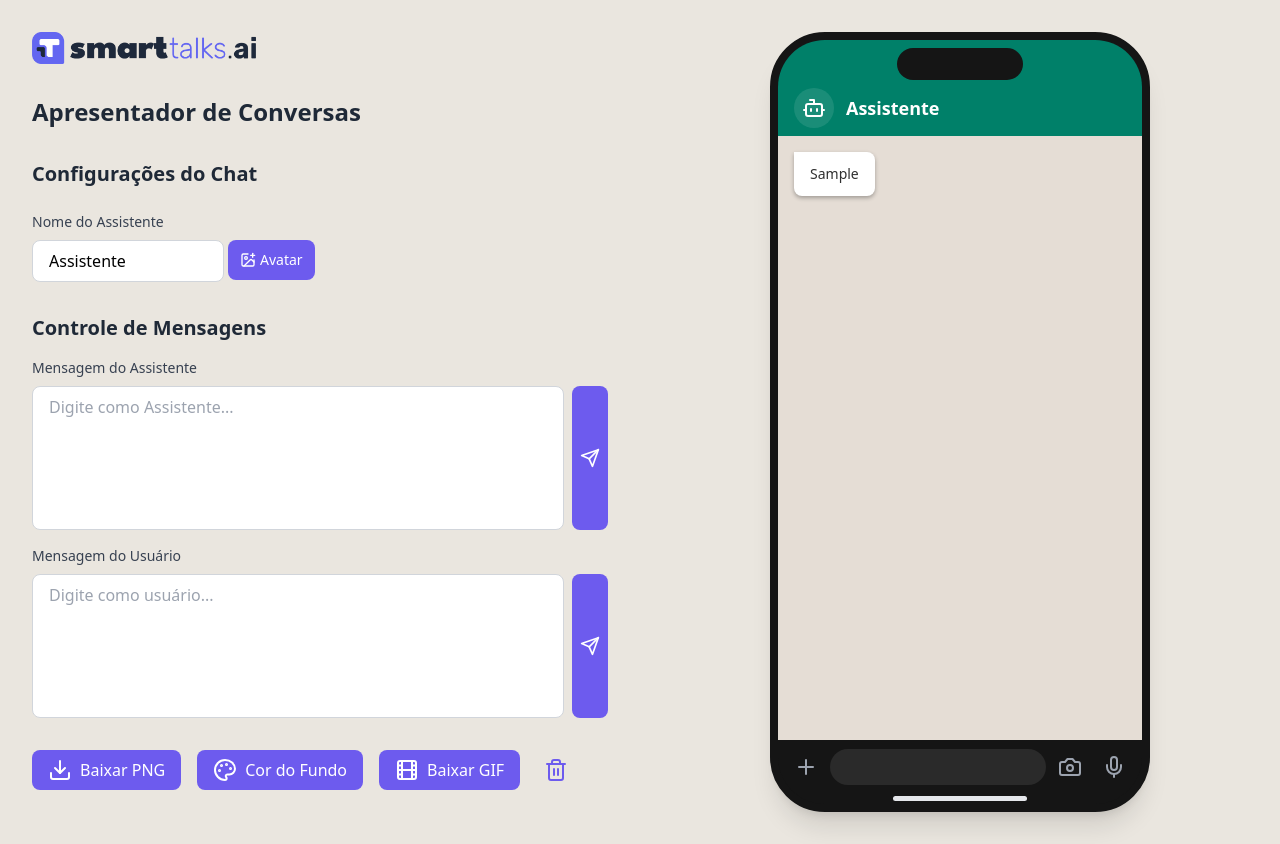
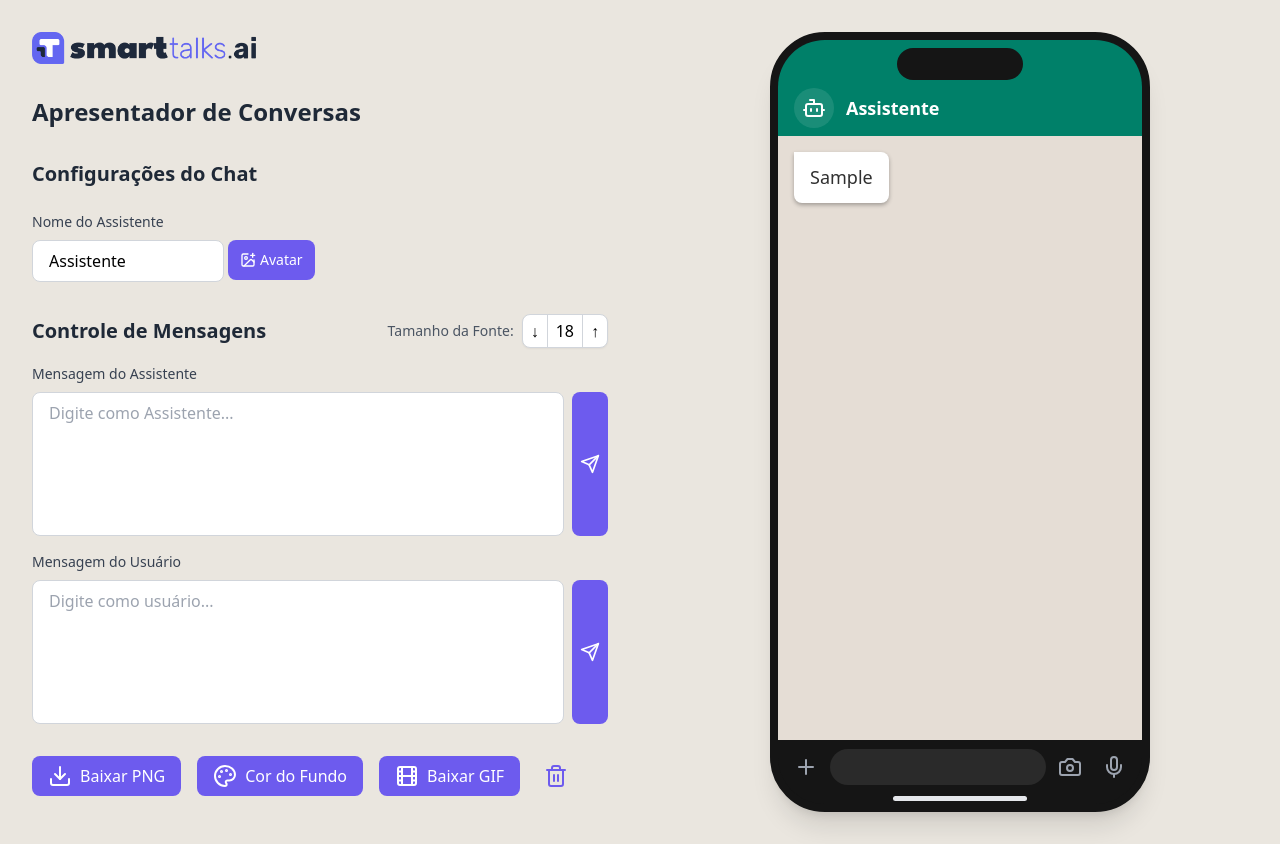
Before and after one commit to Protospi/chat-press, a React (Vite) app: page / in a window 1280 px wide. Both pictures are taken after typing "Sample" into the empty fields and a click on the button 590 px from the left and 458 px from the top of the page. Built offline with nearby package versions, Linux system fonts and the light colour scheme.

Commit message:
feat: font size

```diff
--- a/src/App.tsx
+++ b/src/App.tsx
@@ -24,6 +24,7 @@ function App() {
   const messagesContainerRef = useRef<HTMLDivElement>(null);
   const [gifBackground, setGifBackground] = useState('#ffffff');
   const [isColorPickerOpen, setIsColorPickerOpen] = useState(false);
+  const [fontSize, setFontSize] = useState(18);
 
   const handleAssistantMessage = (text: string) => {
     setMessages([...messages, { text, isUser: false }]);
@@ -111,6 +112,10 @@ function App() {
     }
   };
 
+  const handleFontSizeChange = (change: number) => {
+    setFontSize(prev => Math.min(Math.max(prev + change, 12), 24));
+  };
+
   return (
     <div className="min-h-screen bg-[#eae6df] flex">
       {/* Left Column - Controls */}
@@ -139,7 +144,29 @@ function App() {
         </div>
 
         <div className="space-y-4">
-          <h3 className="text-xl font-semibold text-gray-800">Controle de Mensagens</h3>
+          <div className="flex justify-between items-center">
+            <h3 className="text-xl font-semibold text-gray-800">Controle de Mensagens</h3>
+            <div className="flex items-center gap-2">
+              <span className="text-sm text-gray-600">Tamanho da Fonte:</span>
+              <div className="flex items-center bg-white rounded-lg border border-gray-300 shadow-sm">
+                <button
+                  onClick={() => handleFontSizeChange(-1)}
+                  className="px-2 py-1 hover:bg-gray-100 border-r border-gray-300"
+                  title="Diminuir fonte"
+                >
+                  ↓
+                </button>
+                <span className="px-2 min-w-[2rem] text-center">{fontSize}</span>
+                <button
+                  onClick={() => handleFontSizeChange(1)}
+                  className="px-2 py-1 hover:bg-gray-100 border-l border-gray-300"
+                  title="Aumentar fonte"
+                >
+                  ↑
+                </button>
+              </div>
+            </div>
+          </div>
           <div className="space-y-4">
             <div>
               <label className="block text-sm font-medium text-gray-700 mb-2">Mensagem do Assistente</label>
@@ -206,6 +233,7 @@ function App() {
                   key={index}
                   message={msg.text}
                   isUser={msg.isUser}
+                  fontSize={fontSize}
                 />
               ))}
             </div>
--- a/src/components/ChatBubble.tsx
+++ b/src/components/ChatBubble.tsx
@@ -3,10 +3,14 @@ import React from 'react';
 interface ChatBubbleProps {
   message: string;
   isUser: boolean;
+  fontSize?: number;
 }
 
-export const ChatBubble: React.FC<ChatBubbleProps> = ({ message, isUser }) => {
-  // Function to preserve line breaks and spaces
+export const ChatBubble: React.FC<ChatBubbleProps> = ({
+  message,
+  isUser,
+  fontSize = 14
+}) => {
   const formatMessage = (text: string) => {
     return text.split('\n').map((line, i) => (
       <React.Fragment key={i}>
@@ -25,7 +29,12 @@ export const ChatBubble: React.FC<ChatBubbleProps> = ({ message, isUser }) => {
             : 'bg-white rounded-tl-none'
         } shadow-[0_2px_4px_rgba(0,0,0,0.3)]`}
       >
-        <p className="text-[#303030] text-sm flex items-center [:where(.gif-rendering)_&]:-mt-4">{formatMessage(message)}</p>
+        <p
+          className="text-[#303030] flex items-center [:where(.gif-rendering)_&]:-mt-4"
+          style={{ fontSize: `${fontSize}px` }}
+        >
+          {formatMessage(message)}
+        </p>
       </div>
     </div>
   );
```
